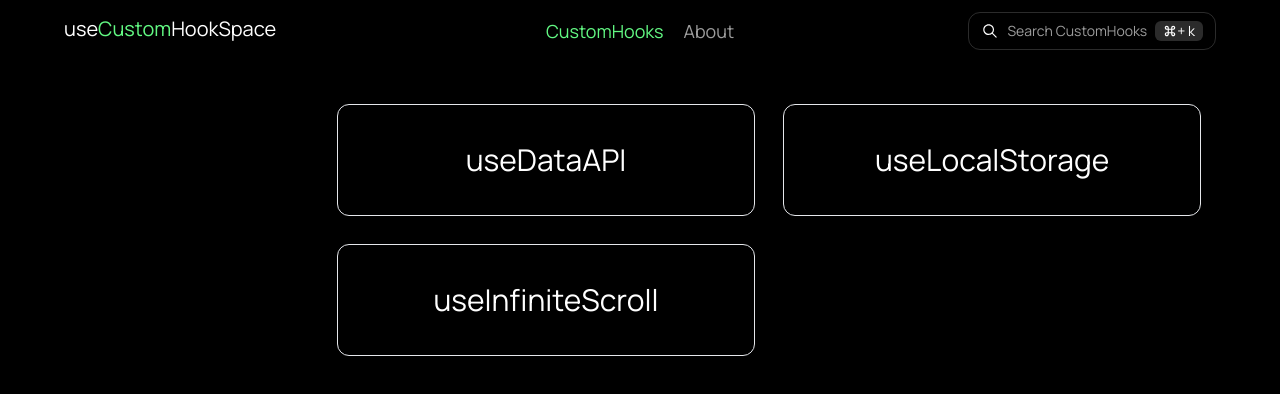
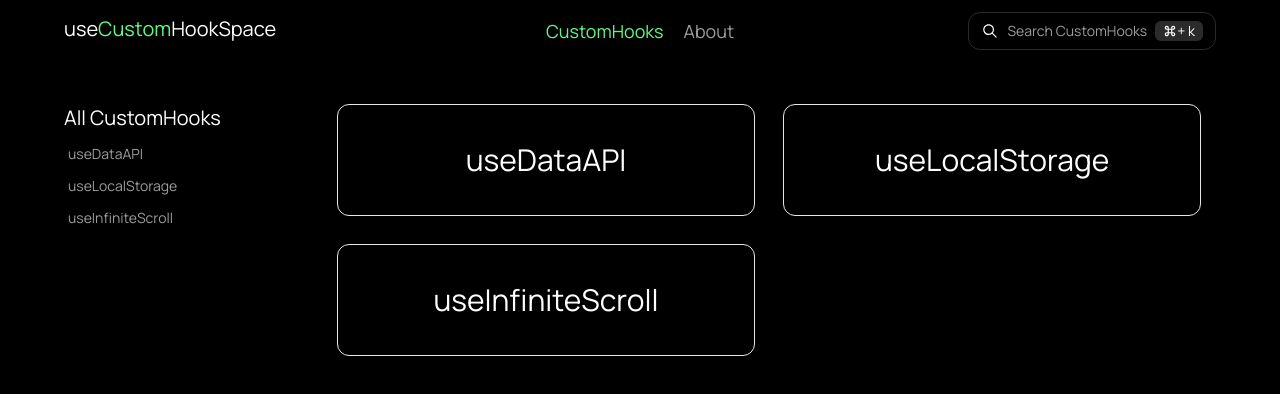
Before and after one commit to vinayisactive/useCustomHookSpace, a Next.js app: page /customhooks in a window 1280 px wide. Shown: the top 394 px of the page. Built offline with nearby package versions, Linux system fonts and the light colour scheme.

Commit message:
Sidebar with new UI changes added

```diff
--- a/app/(pages)/customhooks/layout.tsx
+++ b/app/(pages)/customhooks/layout.tsx
@@ -1,4 +1,4 @@
-
+import Sidebar from "@/app/component/Sidebar/Sidebar";
 
 export default async function CustomhookpageLayout({
     children,
@@ -8,7 +8,7 @@ export default async function CustomhookpageLayout({
     return (
         <div className="relative h-[92vh] flex justify-end lg:px-8 xl:px-16">
             <div className="h-full  2xl:w-[20%] xl:w-[20%] lg:w-[20%] hidden lg:flex fixed left-14">
-
+                <Sidebar />
             </div>
             <div className=" w-full xl:w-[77%] 2xl:w-[78%] lg:w-[75%] scroll-smooth px-2 pt-4">
                 {children}
--- /dev/null
+++ b/app/component/Sidebar/Sidebar.tsx
@@ -0,0 +1,32 @@
+"use client"
+import React from 'react'
+import { usePathname } from 'next/navigation';
+import Link from 'next/link';
+import {hooks} from '../../../static/hooks';
+
+const Sidebar = () => {
+    const router = usePathname();
+    const findRoute = router.split("/").at(2)
+
+  return (
+    <div className="w-full h-[92vh] flex flex-col justify-between gap-3 text-white pb-5 ml-2 pt-10">
+        <Link href={"/customhooks"}>
+           <h1 className="text-xl hover:text-[#62F983] hover:pl-2 hover:scale-[10px] transition-all delay-50">All CustomHooks</h1>
+        </Link>
+
+      <ul className="w-full h-[98%] flex flex-col gap-3 overflow-y-auto pl-1">
+        {hooks?.map((hook,i: any) => {
+          return (
+            <li className="text-[#ffffff9c] text-sm hover:text-[#62F983] hover:pl-2 hover:scale-[10px] transition-all delay-50 " key={`hook${i*5}`}>
+              <Link className={`${findRoute === `${hook}` ? "active2 pl-2" : ""}`} href={`/customhooks/${hook}`}>
+              {hook}
+              </Link>
+            </li>
+          );
+        })}
+      </ul>
+    </div>
+  );
+}
+
+export default Sidebar
```
